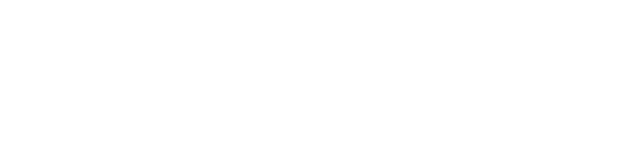
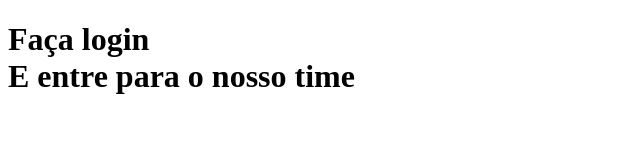
Before and after one commit to MrMiniDrag/paginadelogin, a plain HTML site: page index.html in a window 1280 px wide. Shown: the whole page, without its empty margins (0-640 px from the left). Drawn offline with Linux system fonts and the light colour scheme.

Commit message:
Criadas as divisões do site

```diff
--- a/index.html
+++ b/index.html
@@ -6,6 +6,13 @@
     <title>Document</title>
 </head>
 <body>
+    <div class="main-login">
+        <div class="left-login">
+            <h1>Faça login<br>E entre para o nosso time</h1>
+        </div>
+        <div class="right-login">
 
+        </div>
+    </div>
 </body>
 </html>
```
